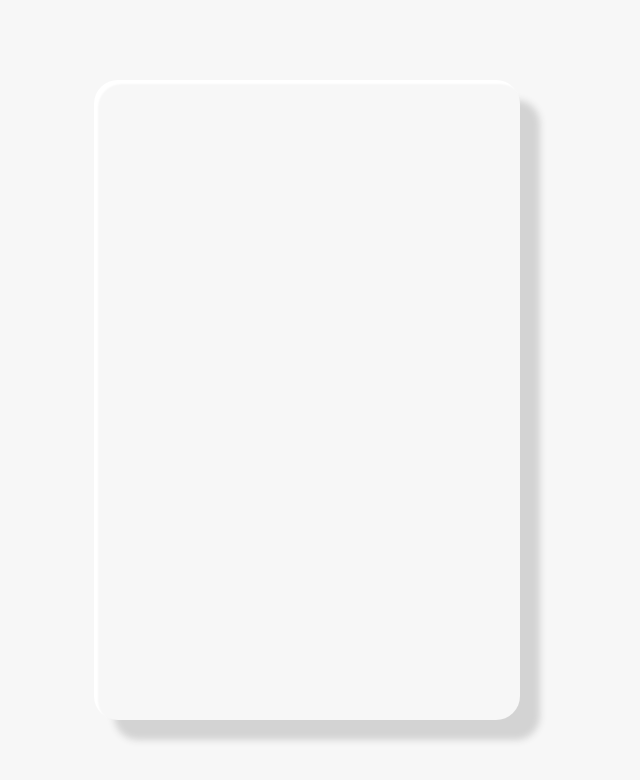
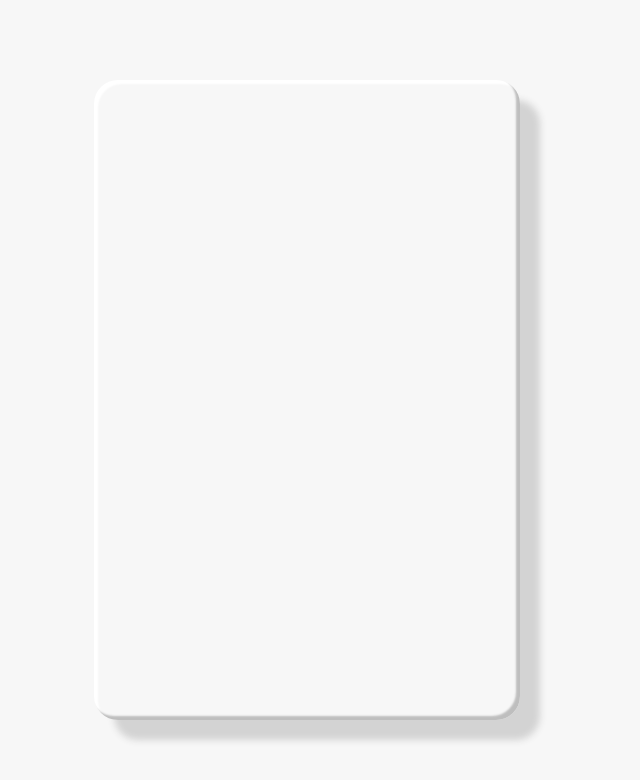
Before and after one commit to aarcThom/js_calculator, a plain HTML site: page index.html in a window 1280 px wide. Shown: the whole page, without its empty margins (333-973 px from the left). Drawn offline with Linux system fonts and the light colour scheme.

Commit message:
Add bottom shadow in calculator face
Oh boy am I rusty after 2 months of not practicing...

```diff
--- a/index.html
+++ b/index.html
@@ -12,7 +12,10 @@
         <div class="sidebars"></div>
         <div class="calcColumn">
             <div class="calcBody">
-                <div class="calcFace"></div>
+                <div class="calcFace">
+                    <div class="calcFaceShadow"></div>
+                </div>
+
             </div>
         </div>
         <div class="sidebars"></div>
--- a/style.css
+++ b/style.css
@@ -33,3 +33,10 @@
     border-radius: 3vh;
     box-shadow: inset 4px 4px 2px white;
 }
+
+.calcFaceShadow {
+    height: 100%;
+    width: 100%;
+    border-radius: 3vh;
+    box-shadow: inset -4px -4px 2px rgb(190, 190, 190)
+}
```
